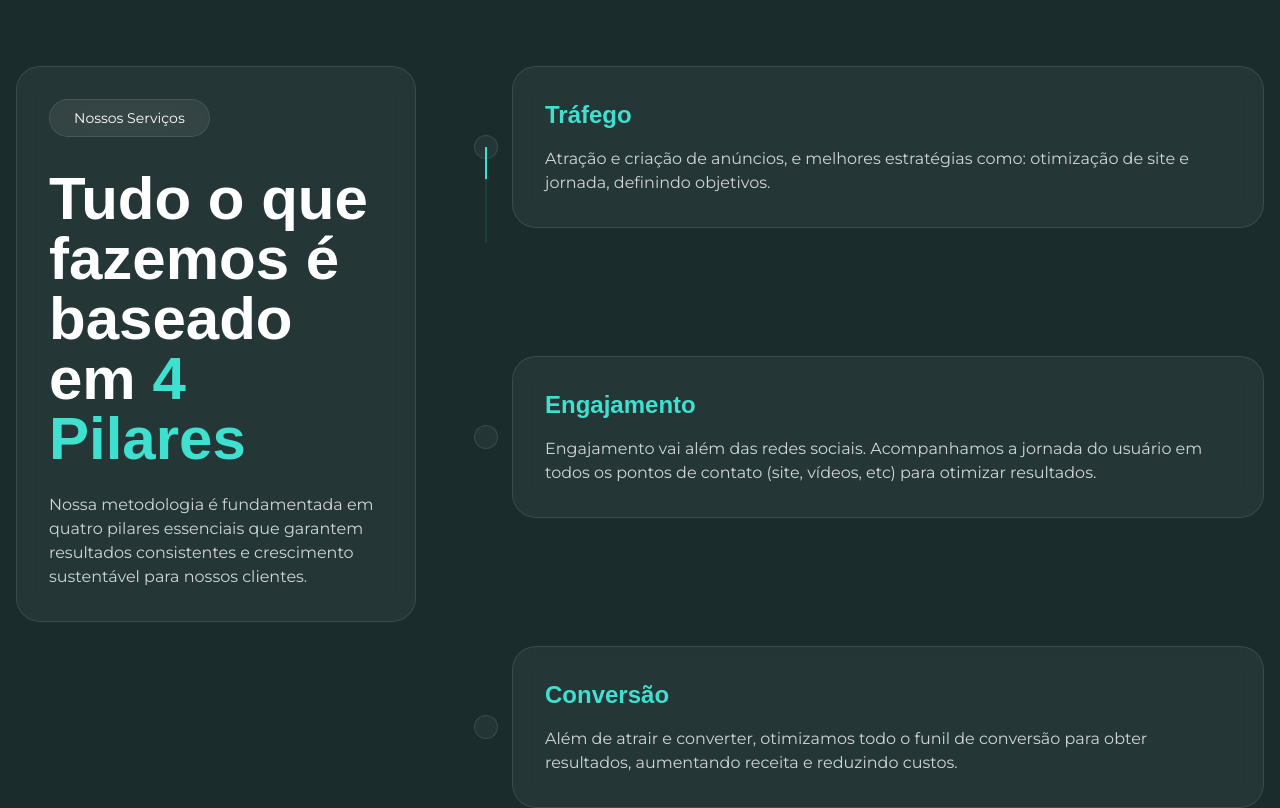
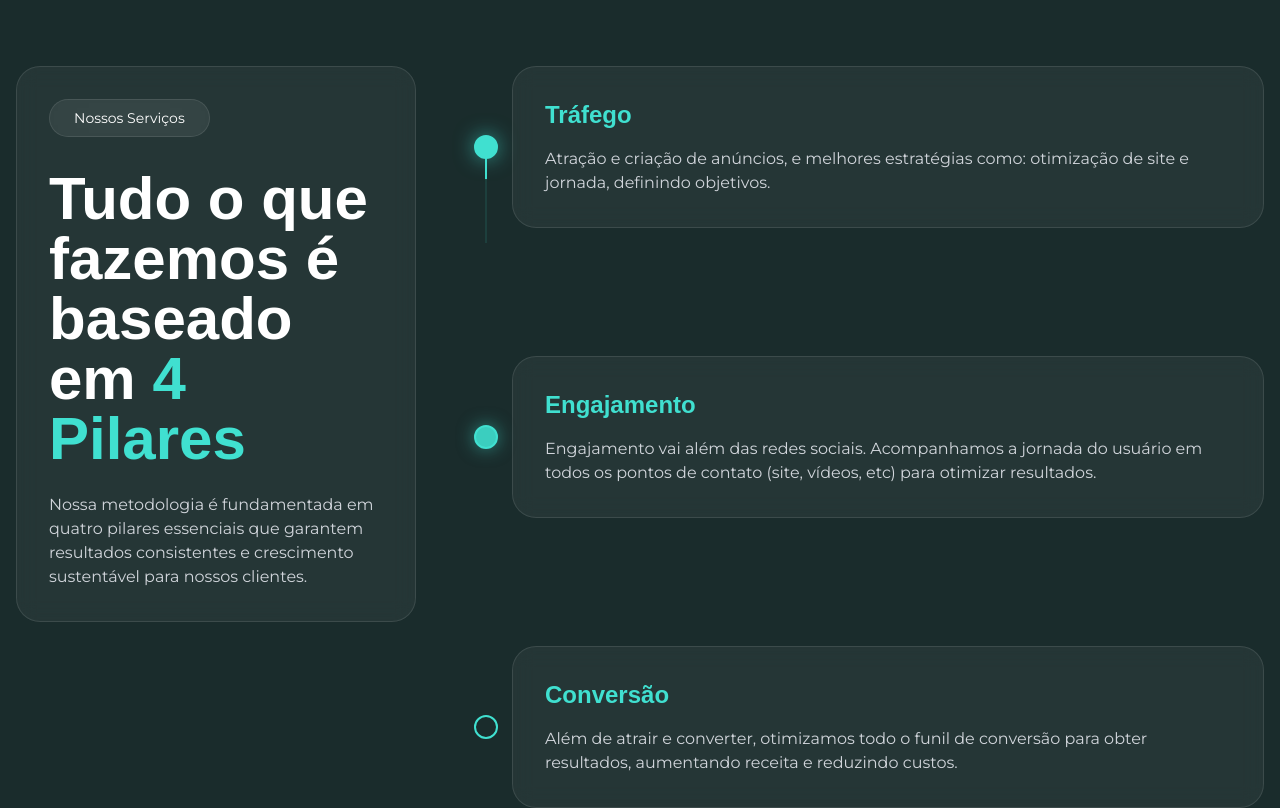
Before and after one commit to gbarbosap7/xtyl-clone, a Next.js app: page / in a window 1280 px wide. Shown: the part 4980-5788 px from the top of the page. Built offline with nearby package versions, Linux system fonts and the light colour scheme.

Commit message:
fix: restaura linha vertical e mantem efeito cards

```diff
--- a/src/components/ServiceSteps.tsx
+++ b/src/components/ServiceSteps.tsx
@@ -68,10 +68,29 @@ const ServiceSteps = () => {
               >
                 {/* Círculo na Timeline */}
                 <motion.div
-                  className="absolute left-[22px] top-1/2 -translate-y-1/2 -translate-x-1/2 w-6 h-6 flex items-center justify-center"
-                >
-                  <div className="w-full h-full rounded-full bg-xtyl-primary/20 card-hover" />
-                </motion.div>
+                  className="absolute left-[22px] top-1/2 -translate-y-1/2 -translate-x-1/2 w-6 h-6 flex items-center justify-center rounded-full border-2 border-xtyl-primary z-10"
+                  style={{
+                    backgroundColor: useTransform(
+                      scrollYProgress,
+                      [
+                        Math.max(0, (index - 0.5) / steps.length),
+                        (index + 0.5) / steps.length
+                      ],
+                      ["#1A2C2C", "#40E0D0"]
+                    ),
+                    boxShadow: useTransform(
+                      scrollYProgress,
+                      [
+                        Math.max(0, (index - 0.5) / steps.length),
+                        (index + 0.5) / steps.length
+                      ],
+                      [
+                        "0 0 0 rgba(64, 224, 208, 0)",
+                        "0 0 20px rgba(64, 224, 208, 0.6)"
+                      ]
+                    )
+                  }}
+                />
 
                 {/* Linha vertical (apenas para o primeiro item) */}
                 {index === 0 && (
```
